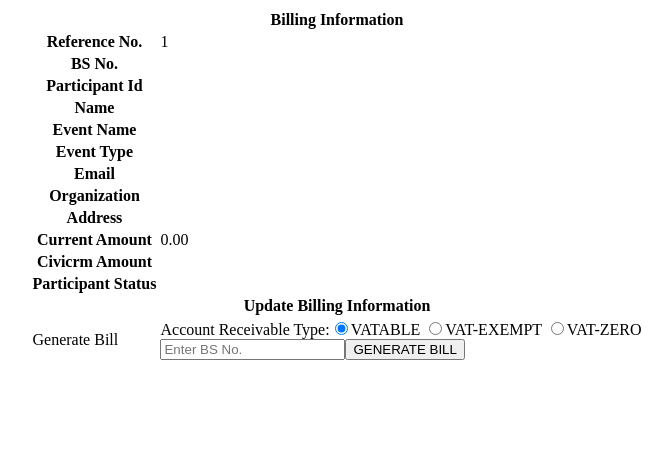
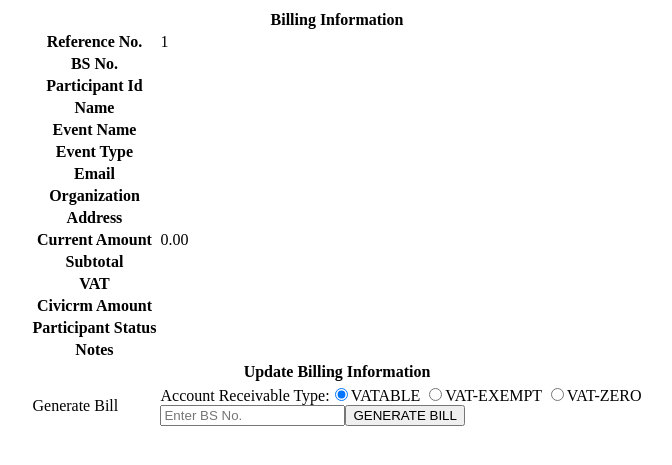
Before and after one commit to mimie/pire, a PHP site: page /edit_individual.php?billing_no=1 in a window 1280 px wide. Shown: the top 465 px of the page, without its empty margins (303-975 px from the left). Run offline with PHP 8.4, Linux system fonts and the light colour scheme; data that the repository does not hold is empty; some libraries are stand-ins or nearby versions.

Commit message:
display notes in each billing

```diff
--- a/edit_individual.php
+++ b/edit_individual.php
@@ -98,10 +98,19 @@ $(function() {
 			<th>Current Amount</th><td><?=$current_amount?></td>
 		</tr>
 		<tr>
+			<th>Subtotal</th><td><?=$bill['subtotal']?></td>
+		</tr>
+		<tr>
+			<th>VAT</th><td><?=$bill['vat']?></td>
+		</tr>
+		<tr>
 			<th>Civicrm Amount</th><td><?=$civicrm_amount?></td>
 		</tr>
 		<tr>
 			<th>Participant Status</th><td><?=$status?></td>
+		</tr>
+		<tr>
+			<th>Notes</th><td><?=$bill['notes']?></td>
 		</tr>
                 <tr>
                 	<th colspan='2'><?=$allowed_edit?></th>
```
